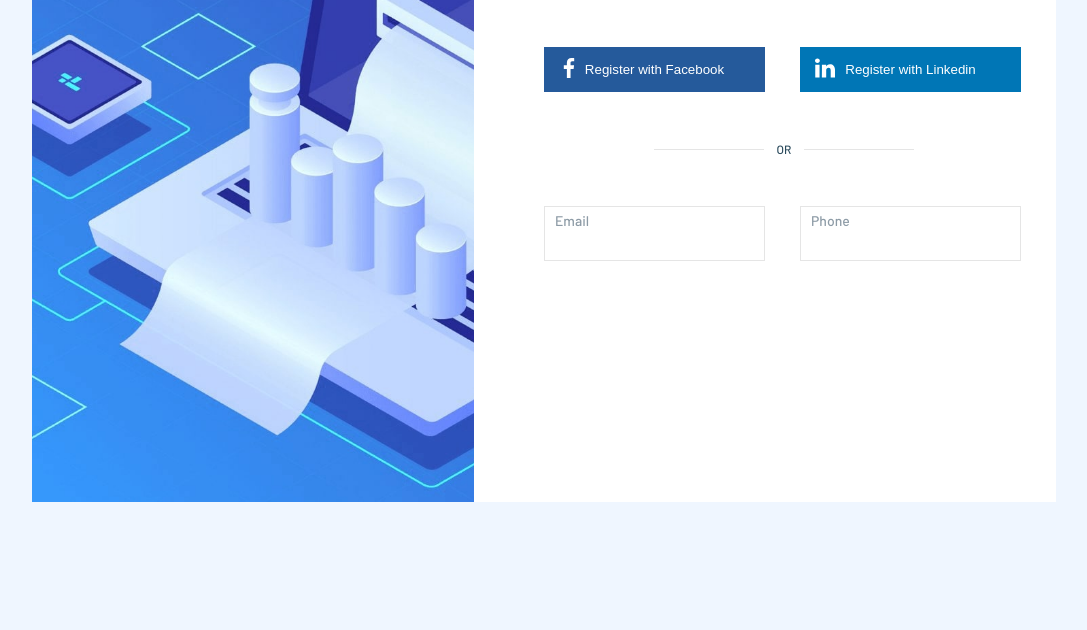
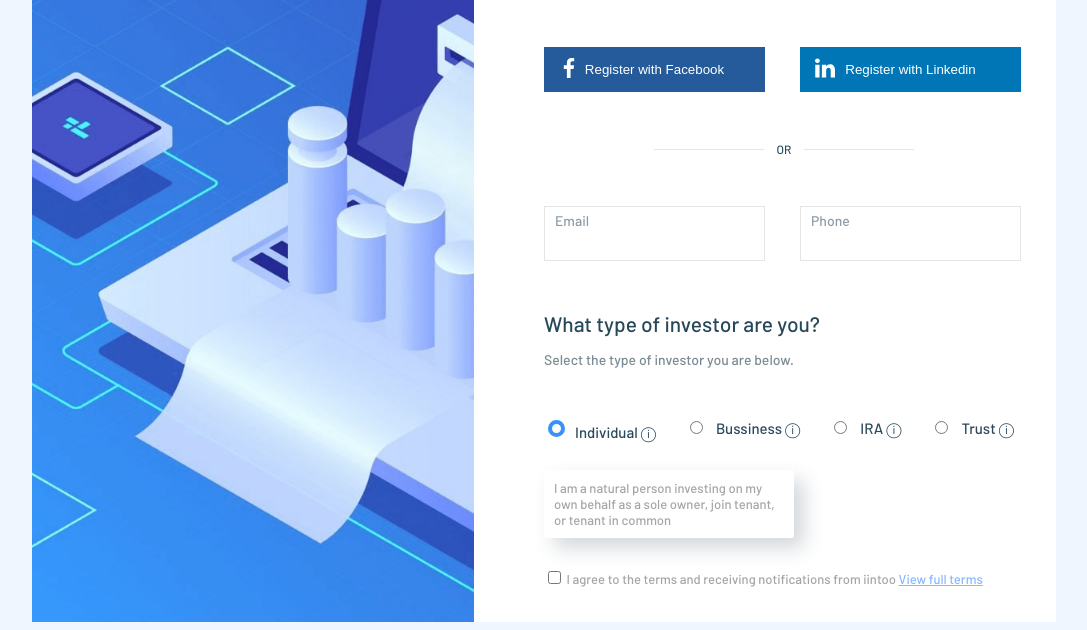
Before and after one commit to AlexSakhno/css-task, a plain HTML site: page index.html in a window 1280 px wide. Shown: the part 186-816 px from the top of the page, without its empty margins (96-1183 px from the left). Drawn offline with Linux system fonts and the light colour scheme.

Commit message:
iintoo-v.1.2

```diff
--- a/css/style.css
+++ b/css/style.css
@@ -14,12 +14,13 @@ body {
   justify-content: space-between;
   margin: auto;
   background-color: white;
-  height: 85vh;
+  height: 100vh;
+  overflow-y: hidden;
 }
 
 .images {
   position: relative;
-  width: 50%;
+  width: 65%;
   height: 100%;
   background: url("../img/bg.jpg") no-repeat;
   background-size: cover;
@@ -182,6 +183,100 @@ body {
   border-left: 2px solid #3597fc;
 }
 
+.registration-investor {
+  display: flex;
+  flex-direction: column;
+}
+
+.investor-auth_title {
+  font-size: 21px;
+  margin-bottom: 15px;
+  color: #274859;
+}
+
+.investor-auth_slogan {
+  font-size: 14px;
+  color: #7b8a92;
+  margin-bottom: 50px;
+}
+
+.investor-radiogroup {
+  display: flex;
+  justify-content: space-between;
+  width: 470px;
+  font-size: 15px;
+  margin-bottom: 15px;
+}
+
+.investor-radiogroup_block > label {
+  cursor: pointer;
+}
+
+.investor-radiogroup_item {
+  margin-right: 10px;
+}
+
+.investor-radiogroup_item:checked::after {
+  width: 9px;
+  height: 9px;
+  border-radius: 9px;
+  top: -1px;
+  left: -1px;
+  position: relative;
+  background-color: #ffffff;
+  content: "";
+  display: inline-block;
+  visibility: visible;
+  border: 4px solid #3793fa;
+}
+
+.investor-info {
+  display: inline-block;
+  width: 230px;
+  font-size: 13px;
+  color: #a5a5a5;
+  padding: 10px;
+  box-shadow: 10px 10px 20px 0px rgba(34, 60, 80, 0.2);
+  border-radius: 3px;
+  margin-bottom: 30px;
+}
+
+.create-account {
+  font-size: 13px;
+  color: #a5a5a5;
+}
+
+.create-account_approval {
+  margin-bottom: 50px;
+}
+
+.create-account_label {
+  cursor: pointer;
+}
+
+.create-account_link {
+  color: #87b7ff;
+}
+
+.create-account_button {
+  position: relative;
+
+  border: none;
+  border-radius: 5px;
+
+  font-size: 14px;
+  color: white;
+
+    cursor: pointer;
+
+  width: 245px;
+  height: 45px;
+
+  margin-right: 35px;
+
+  background-color: #3698fb;
+}
+
 @media screen and (max-width: 1920px) {
   .container {
     width: 1440px;
@@ -202,4 +297,8 @@ body {
   .separator {
     width: 480px;
   }
+
+  .investor-radiogroup_item {
+    margin-right: 10px;
+  }
 }
--- a/index.html
+++ b/index.html
@@ -12,6 +12,7 @@
       <div class="images">
         <div class="images-logo"></div>
       </div>
+
       <div class="registration">
         <div class="registration-header">
           <span class="home-auth_title">Get iintoo it today</span>
@@ -19,6 +20,7 @@
             >There is no charge or obligation upon registration.</span
           >
         </div>
+
         <div class="registration-button">
           <button class="registration-button_social--f">
             Register with Facebook
@@ -27,7 +29,9 @@
             Register with Linkedin
           </button>
         </div>
+
         <div class="separator">OR</div>
+
         <div class="registration-input">
           <div class="registration-input_box">
             <span class="registration-input_span">Email</span>
@@ -38,6 +42,81 @@
             <input type="tel" class="registration-input_tel" />
           </div>
         </div>
+
+        <div class="registration-investor">
+          <span class="investor-auth_title"
+            >What type of investor are you?</span
+          >
+          <span class="investor-auth_slogan"
+            >Select the type of investor you are below.</span
+          >
+        </div>
+
+        <div class="investor-radiogroup">
+          <div class="investor-radiogroup_block">
+            <input
+              id="radio-1"
+              type="radio"
+              class="investor-radiogroup_item"
+              name="radio"
+              value="1"
+              checked
+            />
+            <label for="radio-1">Individual &#9432;</label>
+          </div>
+          <div class="investor-radiogroup_block">
+            <input
+              id="radio-2"
+              type="radio"
+              class="investor-radiogroup_item"
+              name="radio"
+              value="2"
+            />
+            <label for="radio-2">Bussiness &#9432;</label>
+          </div>
+          <div class="investor-radiogroup_block">
+            <input
+              id="radio-3"
+              type="radio"
+              class="investor-radiogroup_item"
+              name="radio"
+              value="3"
+            />
+            <label for="radio-3">IRA &#9432;</label>
+          </div>
+          <div class="investor-radiogroup_block">
+            <input
+              id="radio-4"
+              type="radio"
+              class="investor-radiogroup_item"
+              name="radio"
+              value="4"
+            />
+            <label for="radio-4">Trust &#9432;</label>
+          </div>
+        </div>
+
+        <p class="investor-info">
+          I am a natural person investing on my own behalf as a sole owner, join
+          tenant, or tenant in common
+        </p>
+
+        <div class="create-account">
+          <div class="create-account_approval">
+            <input
+              type="checkbox"
+              class="create-account_checkbox"
+              name="approval"
+              id="approval"
+            />
+            <label for="approval" class="create-account_label"
+              >I agree to the terms and receiving notifications from iintoo
+              <a href="/" class="create-account_link">View full terms</a></label
+            >
+          </div>
+
+          <button class="create-account_button">Create Account</button>
+        </div>
       </div>
     </div>
   </body>
```
